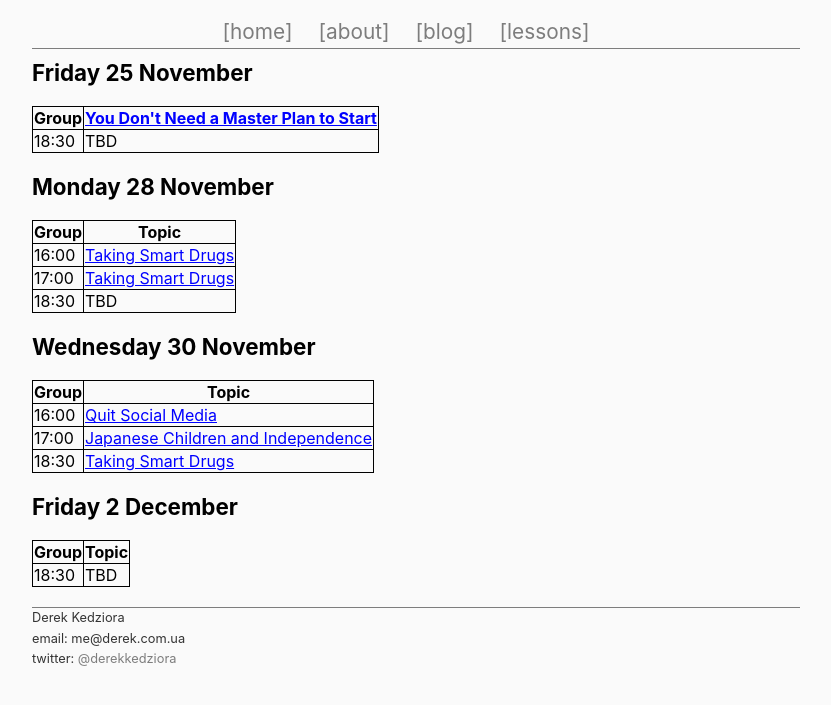
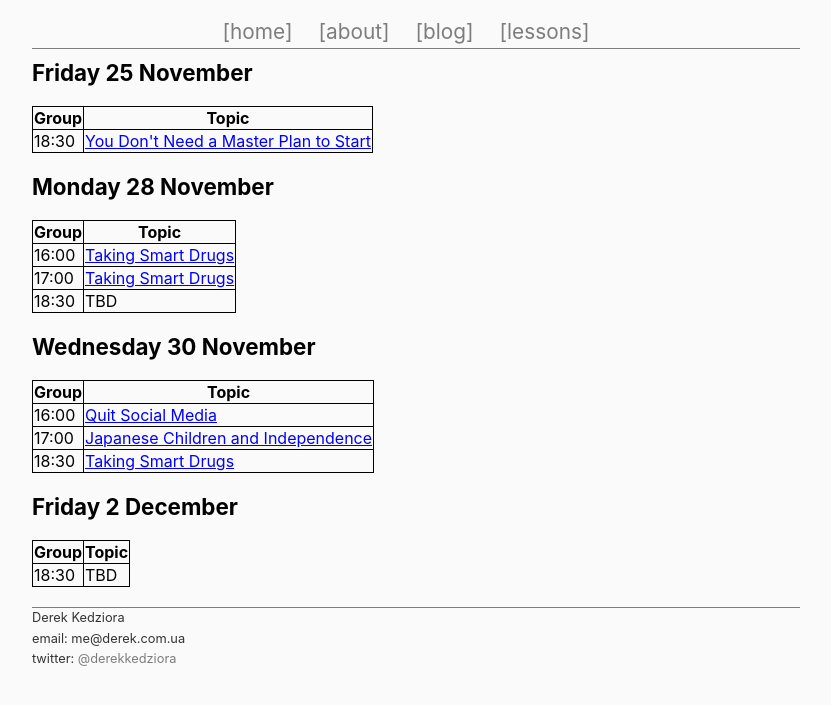
Before and after one commit to ZeroDeth/derekkedziora.github.io, a Jekyll site: the page built from files/schedules/helpware-schedule.html, in a window 1280 px wide. Shown: the top 705 px of the page, without its empty margins (224-1055 px from the left). Built offline with Jekyll 4.4.1, drawn with Linux system fonts in a browser that asks for light colours.

Commit message:
format fix

```diff
--- a/files/schedules/helpware-schedule.html
+++ b/files/schedules/helpware-schedule.html
@@ -7,11 +7,11 @@ permalink: "/schedule/helpware"
 <table>
   <tr>
     <th>Group</th>
-    <th><a href="http://derek.com.ua/lessons/dont-need-master-plan" target="_blank">You Don't Need a Master Plan to Start</a> </th>
+    <th>Topic</th>
   </tr>
   <tr>
     <td>18:30</td>
-    <td>TBD</td>
+    <td><a href="http://derek.com.ua/lessons/dont-need-master-plan" target="_blank">You Don't Need a Master Plan to Start</a></td>
   </tr>
 </table>
 
```
